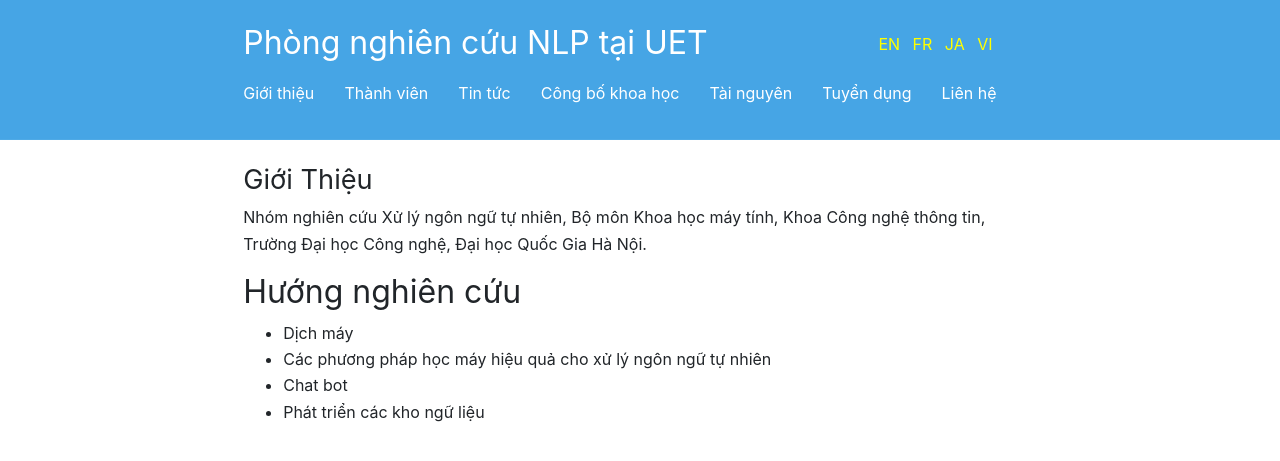
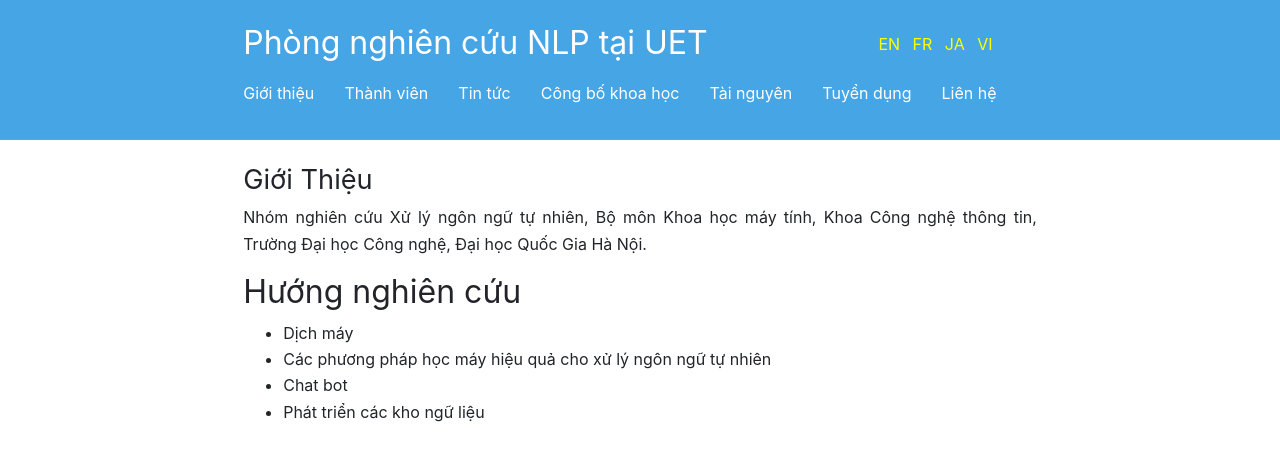
Before and after one commit to uetnlp/uetnlp.github.io, a Jekyll site: the page built from vi/Introduction.md, in a window 1280 px wide. Shown: the top 461 px of the page. Built offline with Jekyll 4.4.1, drawn with Linux system fonts in a browser that asks for light colours.

Commit message:
update justify text

```diff
--- a/_layouts/page.html
+++ b/_layouts/page.html
@@ -1,6 +1,6 @@
 ---
 layout: default
 ---
-<article>
+<article style="text-align: justify; text-justify: inter-word;">
   {{ content }}
 </article>
```
